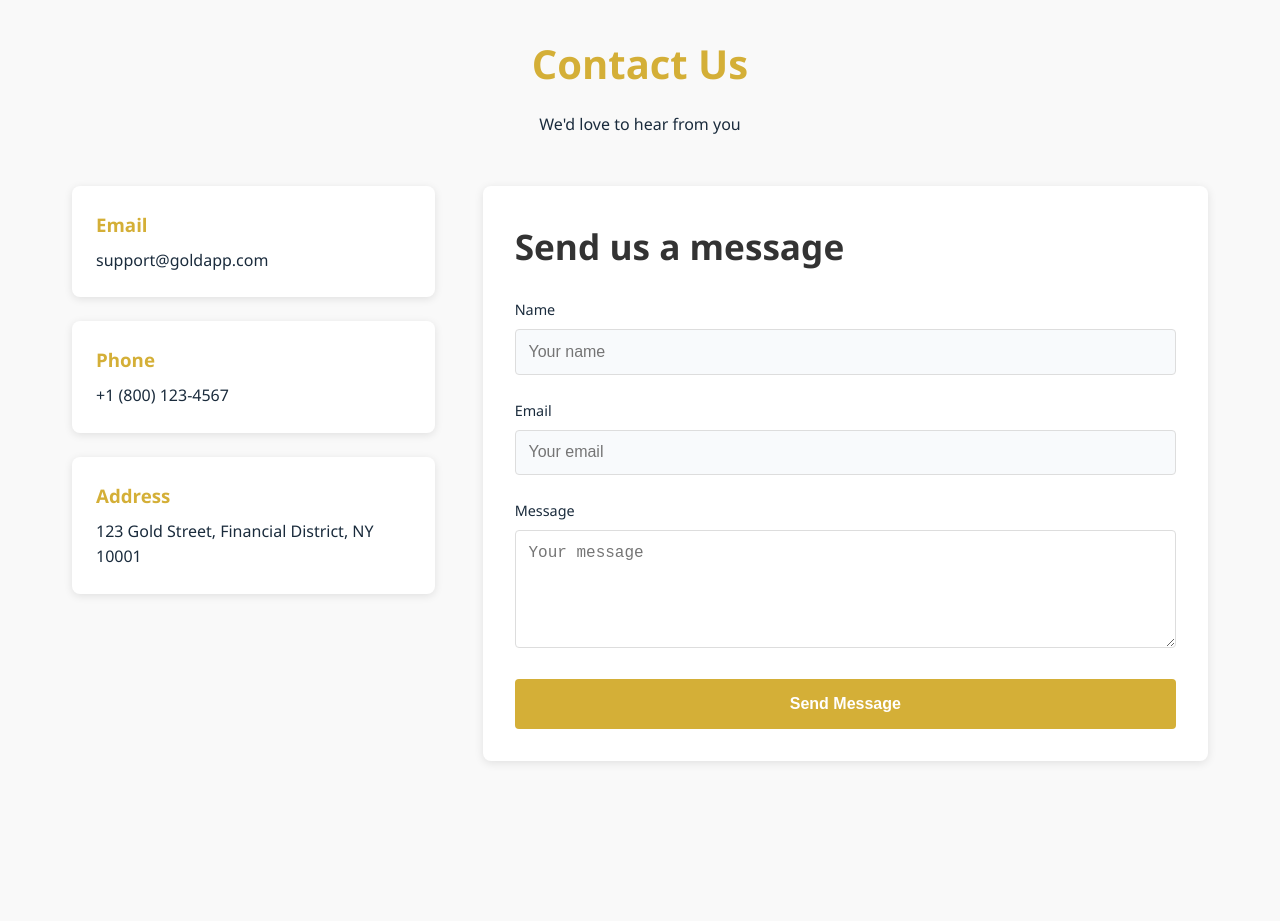
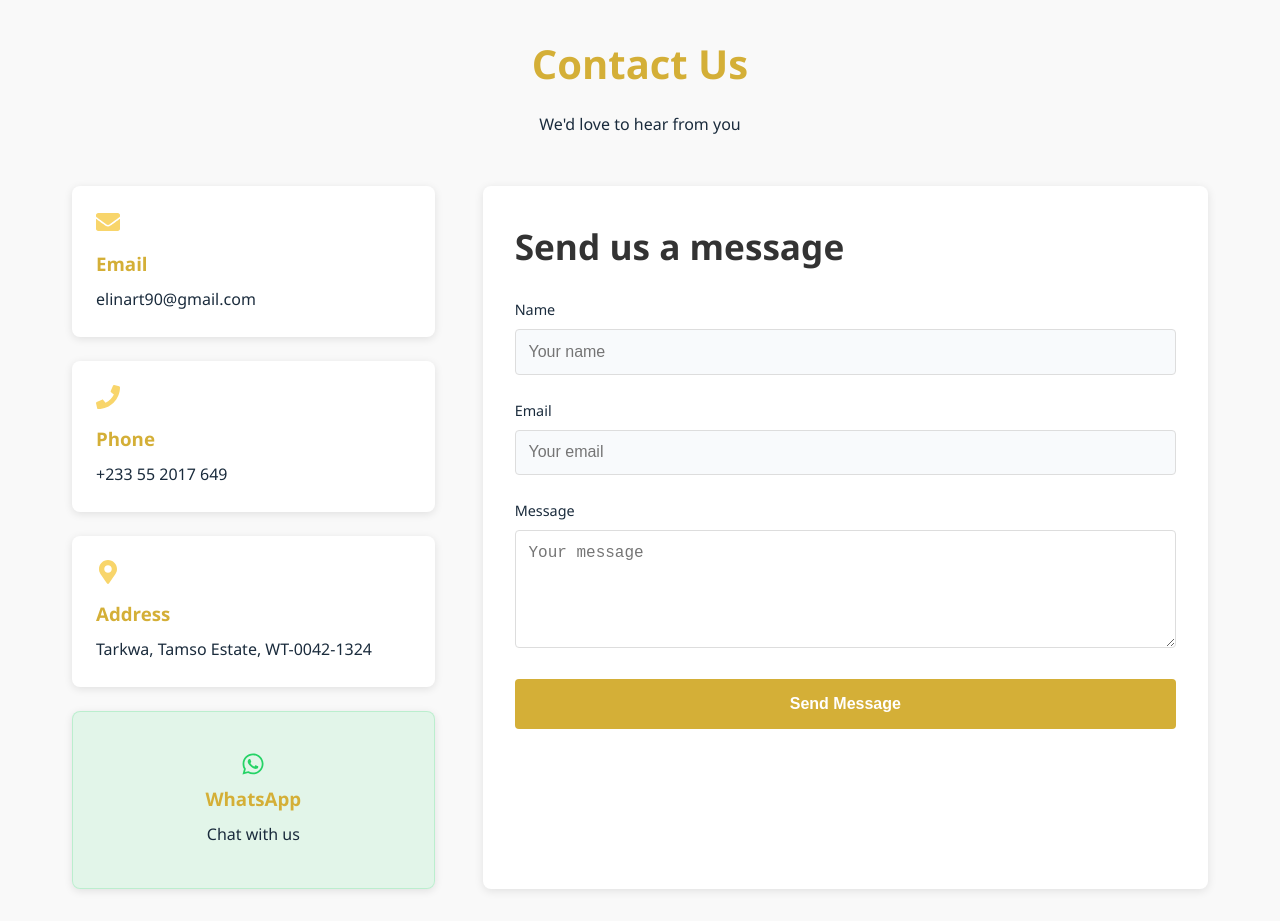
Before and after one commit to elinart90/Gold_app, a React (Create React App) app: page /contact in a window 1280 px wide. Before the commit the page ends 800 px from the top, so only its background shows below. Built offline with nearby package versions, Linux system fonts and the light colour scheme; no server answers; the database is empty; sample sign-in values are in the browser's storage.

Commit message:
third commit

```diff
--- a/src/components/contact/Contact.css
+++ b/src/components/contact/Contact.css
@@ -94,3 +94,53 @@
     font-size: 2rem;
   }
 }
+
+
+/* Contact Icons */
+.contact-icon {
+  font-size: 1.5rem;
+  color: #f8d56b;
+  margin-bottom: 0.5rem;
+}
+
+/* WhatsApp Card */
+.whatsapp-card {
+  background-color: rgba(37, 211, 102, 0.1);
+  border: 1px solid rgba(37, 211, 102, 0.2);
+  transition: all 0.3s ease;
+}
+
+.whatsapp-card:hover {
+  transform: translateY(-3px);
+  box-shadow: 0 5px 15px rgba(37, 211, 102, 0.1);
+}
+
+.whatsapp-icon {
+  color: #25D366;
+}
+
+.whatsapp-card a {
+  text-decoration: none;
+  color: inherit;
+  display: flex;
+  flex-direction: column;
+  align-items: center;
+  padding: 1rem;
+}
+
+/* Responsive adjustments */
+@media (max-width: 768px) {
+  .contact-info {
+    grid-template-columns: 1fr 1fr;
+  }
+}
+
+@media (max-width: 480px) {
+  .contact-info {
+    grid-template-columns: 1fr;
+  }
+
+  .whatsapp-card {
+    order: 1; /* Make WhatsApp appear first on mobile */
+  }
+}
--- a/src/components/contact/Contact.jsx
+++ b/src/components/contact/Contact.jsx
@@ -1,7 +1,10 @@
 import React from 'react';
+import { FaWhatsapp, FaEnvelope, FaPhone, FaMapMarkerAlt } from 'react-icons/fa';
 import './Contact.css';
 
 const Contact = () => {
+  const whatsappLink = "https://wa.me/233552017649";
+
   return (
     <div className="contact-container">
       <div className="contact-header">
@@ -12,16 +15,26 @@ const Contact = () => {
       <div className="contact-content">
         <div className="contact-info">
           <div className="info-card">
+            <FaEnvelope className="contact-icon" />
             <h3>Email</h3>
-            <p>support@goldapp.com</p>
+            <p>elinart90@gmail.com</p>
           </div>
           <div className="info-card">
+            <FaPhone className="contact-icon" />
             <h3>Phone</h3>
-            <p>+1 (800) 123-4567</p>
+            <p>+233 55 2017 649</p>
           </div>
           <div className="info-card">
+            <FaMapMarkerAlt className="contact-icon" />
             <h3>Address</h3>
-            <p>123 Gold Street, Financial District, NY 10001</p>
+            <p>Tarkwa, Tamso Estate, WT-0042-1324</p>
+          </div>
+          <div className="info-card whatsapp-card">
+            <a href={whatsappLink} target="_blank" rel="noopener noreferrer">
+              <FaWhatsapp className="contact-icon whatsapp-icon" />
+              <h3>WhatsApp</h3>
+              <p>Chat with us</p>
+            </a>
           </div>
         </div>
 
```
Also changed, not shown: public/manifest.json.
